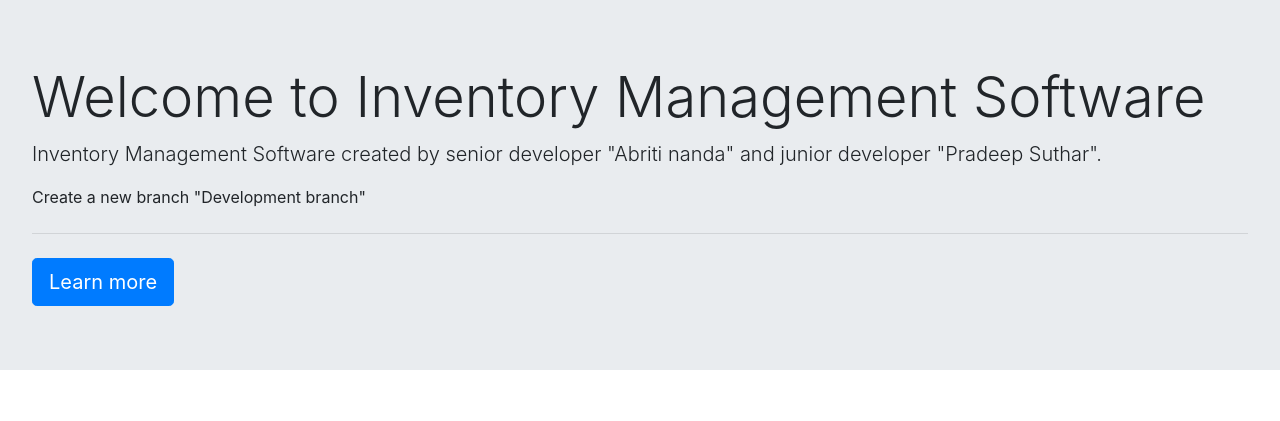
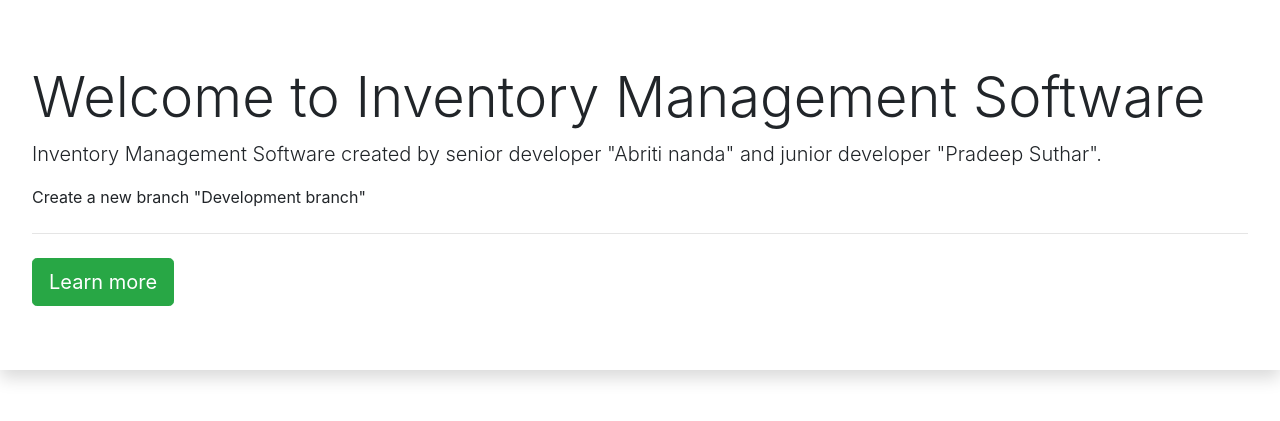
Before and after one commit to Pradeepsuthar/inventory_management_software, a Django app: page / in a window 1280 px wide. Shown: the top 421 px of the page. Run offline with Django 3.2, Linux system fonts and the light colour scheme; some libraries are stand-ins or nearby versions.

Commit message:
change in UI

```diff
--- a/templates/index.html
+++ b/templates/index.html
@@ -11,12 +11,12 @@
     <title>Inventory Management Software</title>
   </head>
   <body>
-    <div class="jumbotron rounded-0">
+    <div class="jumbotron rounded-0 bg-white shadow">
       <h1 class="display-4">Welcome to Inventory Management Software</h1>
       <p class="lead">Inventory Management Software created by senior developer "Abriti nanda" and junior developer "Pradeep Suthar".</p>
       <p>Create a new branch "Development branch"</p>
       <hr class="my-4">
-      <a class="btn btn-primary btn-lg" href="#" role="button">Learn more</a>
+      <a class="btn btn-success btn-lg" href="#" role="button">Learn more</a>
     </div>
 
     <!-- Optional JavaScript -->
```
